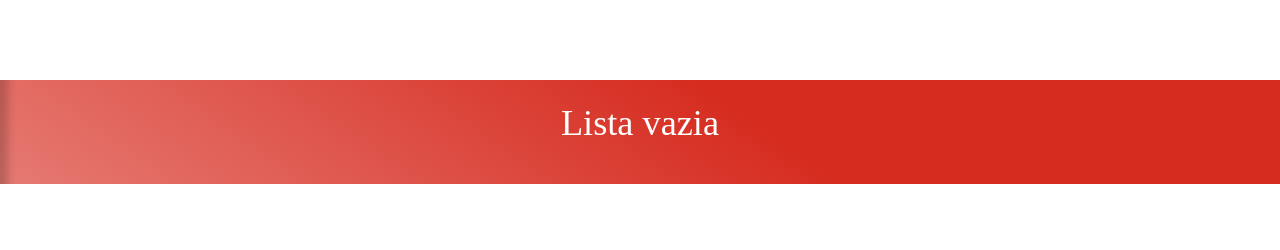
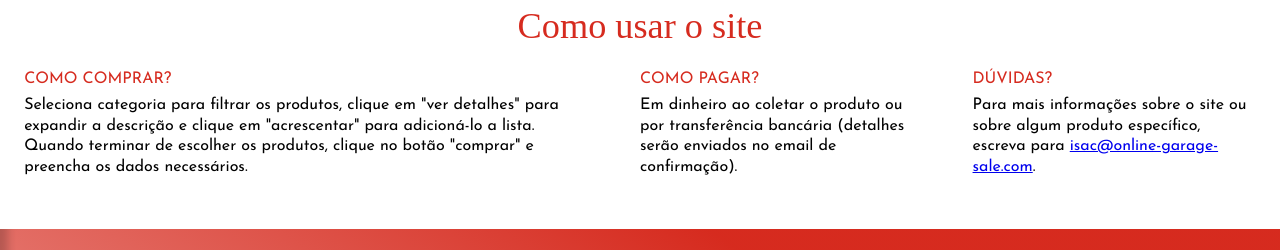
Before and after one commit to isacvale/onlinegaragesale, a website with bundled scripts: page index.html in a window 1280 px wide. Shown: the part 616-866 px from the top of the page. Before the commit the page ends 800 px from the top, so only its background shows below. Built offline with nearby package versions, Linux system fonts and the light colour scheme; a web font is replaced by a local one; what @dvo/raven, @dvo/stamp would draw is missing.

Commit message:
Adds 'how to' information and makes main image clickable.

```diff
--- a/index.html
+++ b/index.html
@@ -56,6 +56,23 @@
       </template>
     </div>
     <div class="spacer"></div>
+    <div class="area-como-comprar">
+      <h2>Como usar o site</h2>
+      <dl>
+        <div class="como-item">
+          <dt>Como comprar?</dt>
+          <dd>Seleciona categoria para filtrar os produtos, clique em "ver detalhes" para expandir a descrição e clique em "acrescentar" para adicioná-lo a lista. Quando terminar de escolher os produtos, clique no botão "comprar" e preencha os dados necessários.</dd>
+        </div>
+        <div class="como-item">
+            <dt>Como pagar?</dt>
+            <dd>Em dinheiro ao coletar o produto ou por transferência bancária (detalhes serão enviados no email de confirmação).</dd>
+        </div>
+        <div class="como-item">
+          <dt>Dúvidas?</dt>
+          <dd>Para mais informações sobre o site ou sobre algum produto específico, escreva para <a href="mailto:isac@online-garage-sale.com">isac@online-garage-sale.com</a>.</dd>
+        </div>
+      </dl>
+    </div>
   </main>
 
 
--- a/scripts/emailModal.js
+++ b/scripts/emailModal.js
@@ -130,14 +130,13 @@ function sendToFirebase (info) {
   db.collection('inquiries').add(info)
     .then(docRef => {
       clearSelectedItems()
-      showMessage('obrigado!', 'Seu pedido foi registrado e entraremos em contato em breve.')
+      showMessage('obrigado!', 'Seu pedido foi registrado e nós entraremos em contato em breve. Como o processamento é manual, no entanto, a resposta pode demorar algumas horas.')
     })
     .catch(err => {
       console.log('Erro:', err)
       showMessage('desculpe!', 'Houve um problema no processamento. Por favor, tente de novo.')
     })
 }
-
 function showMessage (title, body) {
   Stamp('#tpl-message-modal')
     .change(el => {
--- a/scripts/eventListeners.js
+++ b/scripts/eventListeners.js
@@ -35,11 +35,13 @@ const eventListeners = [
   function setOpenItemModal () {
     const catalog = document.querySelector('.area-catalog')
     catalog.addEventListener('click', ev => {
-      const btn = getClickedTarget(ev, 'item-card-button')
+
+      const btn = getClickedTarget(ev, 'item-card-button') || getClickedTarget(ev, 'item-card-image')
       if (btn) {
         const alias = btn.getAttribute('data-alias')
         createItemModal(alias)
       }
+
     })
 
     const cart = document.querySelector('.added-wrapper')
--- a/scripts/main.js
+++ b/scripts/main.js
@@ -86,6 +86,8 @@ function changeCard (el, item) {
   el.querySelector('.item-card-price').textContent = item.price
   el.querySelector('.item-card-short').textContent = item.short
   el.querySelector('.item-card-image').setAttribute('src', `./assets/pics/${item.images[0]}`)
+
+  el.querySelector('.item-card-image').setAttribute('data-alias', item.alias)
   el.querySelector('.item-card-button').setAttribute('data-alias', item.alias)
   el.querySelector('.item-card-name').textContent = item.name
   if (window.g.store.selectedItems.includes(item.alias))
--- /dev/null
+++ b/styles/como-comprar.css
@@ -0,0 +1,33 @@
+.area-como-comprar dl {
+  display: flex;
+  flex-direction: column;
+  justify-content: space-between;
+}
+
+.como-item {
+  flex-basis: 23%;
+}
+
+.como-item:first-of-type {
+  flex-basis: 46%;
+}
+
+.como-item dt {
+  font-weight: 400;
+  line-height: 2;
+  text-transform: uppercase;
+  color: var(--c-primary);
+}
+
+.como-item dd {
+  font-weight: 400;
+  line-height: 1.3;
+  margin-inline-start: 0;
+  margin-bottom: var(--s-1s);
+}
+
+@media (min-width: 700px) {
+  .area-como-comprar dl {
+    flex-direction: row;
+  }
+}
--- a/styles/item-card.css
+++ b/styles/item-card.css
@@ -22,6 +22,7 @@
 .item-card-image {
   height: var(--s-7);
   object-fit: cover;
+  cursor: pointer;
 }
 
 .item-card header{
@@ -146,6 +147,8 @@
   padding-top: var(--s-3s);
   text-align: center;
   width: 100%;
+
+  pointer-events: none;
 }
 
 .item-modal-card._vendido::after {
--- a/styles/main.css
+++ b/styles/main.css
@@ -5,6 +5,7 @@
 @import 'email-modal.css';
 @import 'message-modal.css';
 @import 'panels-common.css';
+@import 'como-comprar.css';
 @import 'responsive.css';
 
 body {
```
